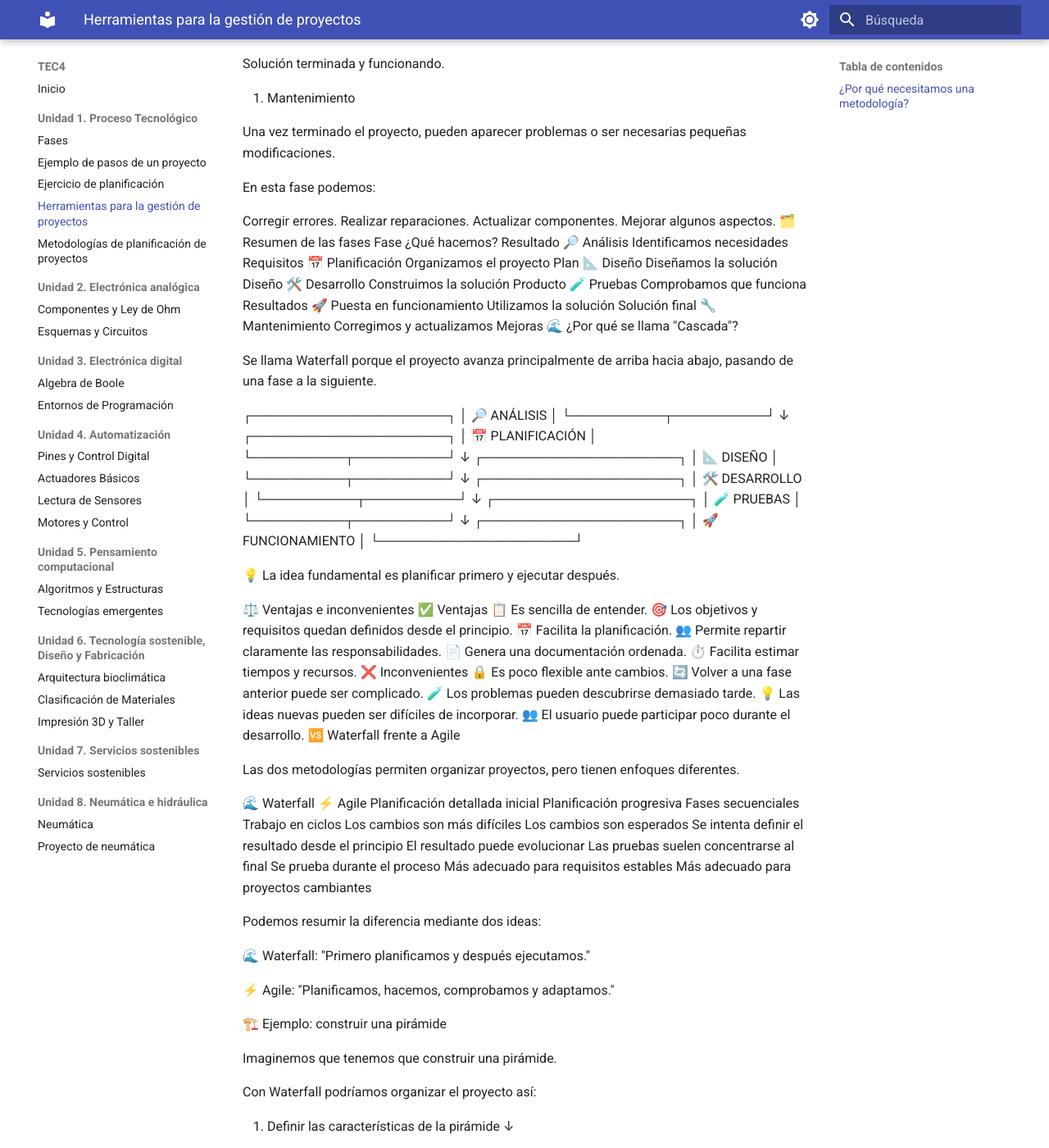
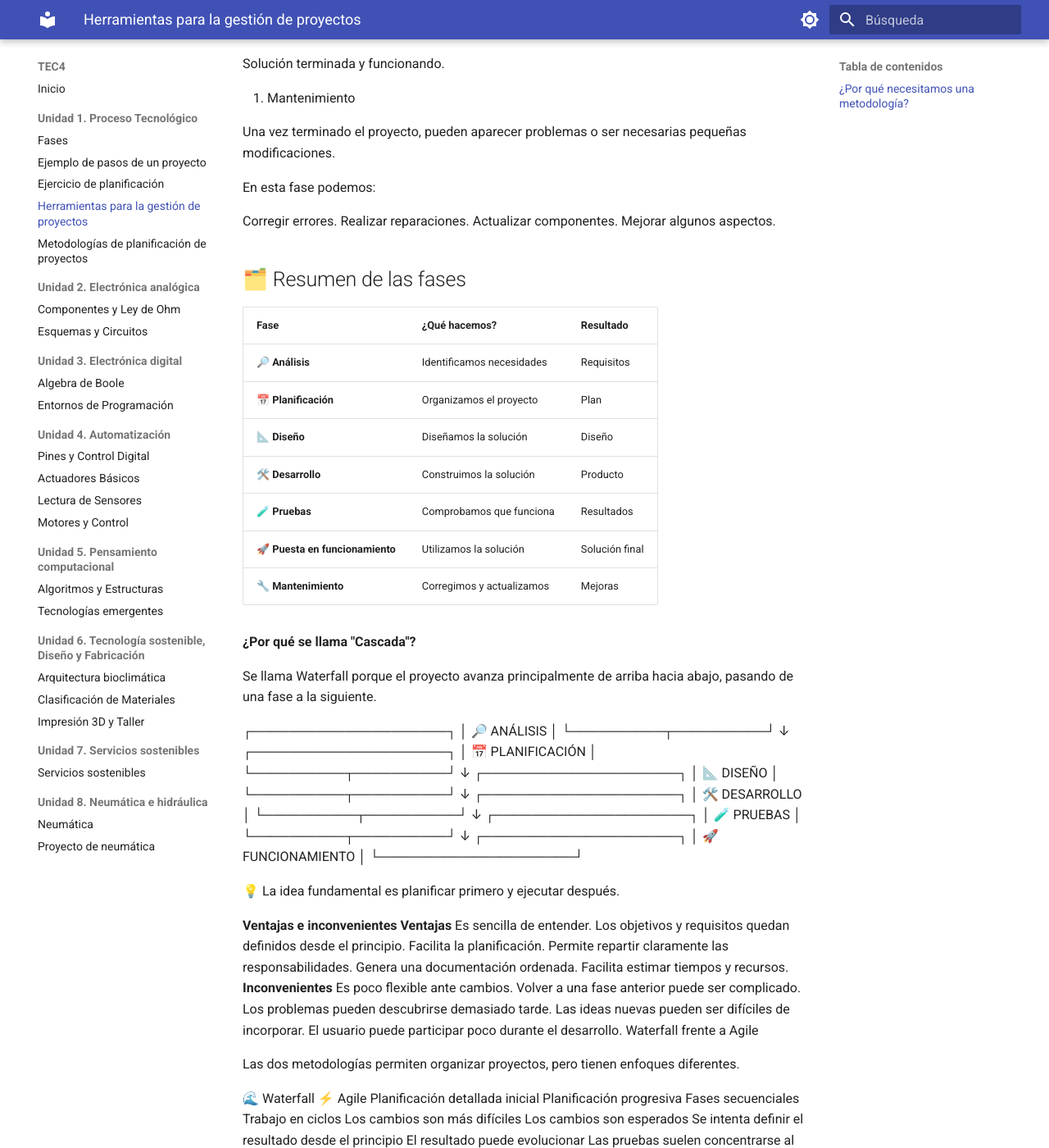
Before and after one commit to MdSmateriales/TEC4, an MkDocs documentation site: the page built from docs/unidad-1/herramientas-proyectos.md, in a window 1280 px wide and 1400 px high, scrolled down 3248 px. Shown: the whole window at 82% size. Built offline with MkDocs 1.6.1 and Material for MkDocs 9.7.7, drawn with Linux system fonts in a browser that asks for light colours.

```diff
--- a/docs/unidad-1/herramientas-proyectos.md
+++ b/docs/unidad-1/herramientas-proyectos.md
@@ -120,8 +120,8 @@ Montar un circuito.
 Programar un sistema.
 Construir una maqueta.
 Montar un robot.
+
 **Resultado**
-
 Una primera versión de la solución.
 
 5.  Pruebas
@@ -158,16 +158,21 @@ Corregir errores.
 Realizar reparaciones.
 Actualizar componentes.
 Mejorar algunos aspectos.
-🗂️ Resumen de las fases
-Fase	¿Qué hacemos?	Resultado
-🔎 Análisis	Identificamos necesidades	Requisitos
-📅 Planificación	Organizamos el proyecto	Plan
-📐 Diseño	Diseñamos la solución	Diseño
-🛠️ Desarrollo	Construimos la solución	Producto
-🧪 Pruebas	Comprobamos que funciona	Resultados
-🚀 Puesta en funcionamiento	Utilizamos la solución	Solución final
-🔧 Mantenimiento	Corregimos y actualizamos	Mejoras
-🌊 ¿Por qué se llama "Cascada"?
+
+
+## 🗂️ Resumen de las fases
+
+| Fase | ¿Qué hacemos? | Resultado |
+|---|---|---|
+| 🔎 **Análisis** | Identificamos necesidades | Requisitos |
+| 📅 **Planificación** | Organizamos el proyecto | Plan |
+| 📐 **Diseño** | Diseñamos la solución | Diseño |
+| 🛠️ **Desarrollo** | Construimos la solución | Producto |
+| 🧪 **Pruebas** | Comprobamos que funciona | Resultados |
+| 🚀 **Puesta en funcionamiento** | Utilizamos la solución | Solución final |
+| 🔧 **Mantenimiento** | Corregimos y actualizamos | Mejoras |
+
+**¿Por qué se llama "Cascada"?**
 
 Se llama Waterfall porque el proyecto avanza principalmente de arriba hacia abajo, pasando de una fase a la siguiente.
 
@@ -197,21 +202,21 @@ Se llama Waterfall porque el proyecto avanza principalmente de arriba hacia abaj
 
 💡 La idea fundamental es planificar primero y ejecutar después.
 
-⚖️ Ventajas e inconvenientes
-✅ Ventajas
-📋 Es sencilla de entender.
-🎯 Los objetivos y requisitos quedan definidos desde el principio.
-📅 Facilita la planificación.
-👥 Permite repartir claramente las responsabilidades.
-📄 Genera una documentación ordenada.
-⏱️ Facilita estimar tiempos y recursos.
-❌ Inconvenientes
-🔒 Es poco flexible ante cambios.
-🔄 Volver a una fase anterior puede ser complicado.
-🧪 Los problemas pueden descubrirse demasiado tarde.
-💡 Las ideas nuevas pueden ser difíciles de incorporar.
-👥 El usuario puede participar poco durante el desarrollo.
-🆚 Waterfall frente a Agile
+**Ventajas e inconvenientes**
+**Ventajas**
+Es sencilla de entender.
+Los objetivos y requisitos quedan definidos desde el principio.
+Facilita la planificación.
+Permite repartir claramente las responsabilidades.
+Genera una documentación ordenada.
+Facilita estimar tiempos y recursos.
+**Inconvenientes**
+Es poco flexible ante cambios.
+Volver a una fase anterior puede ser complicado.
+Los problemas pueden descubrirse demasiado tarde.
+Las ideas nuevas pueden ser difíciles de incorporar.
+El usuario puede participar poco durante el desarrollo.
+Waterfall frente a Agile
 
 Las dos metodologías permiten organizar proyectos, pero tienen enfoques diferentes.
 
```
